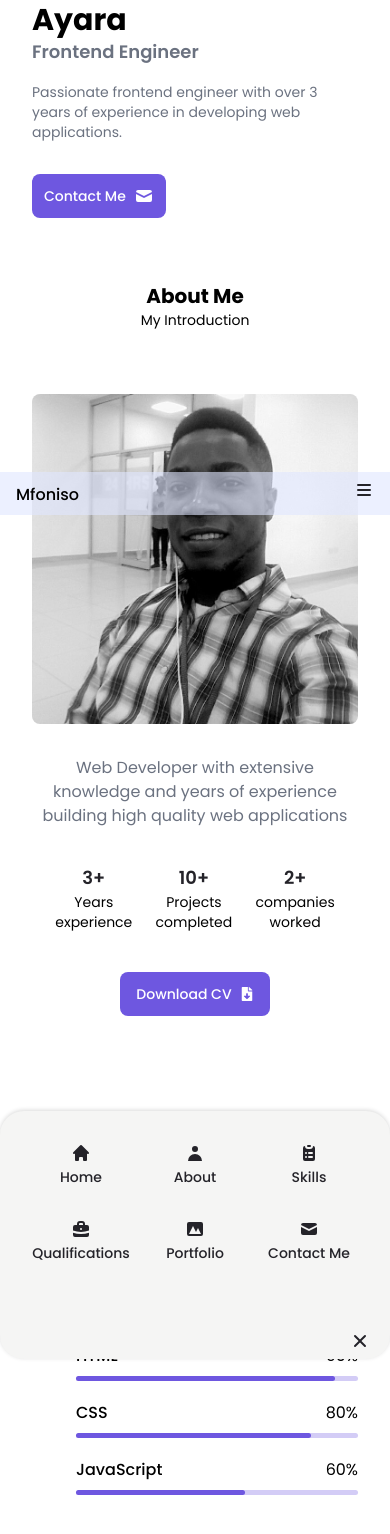
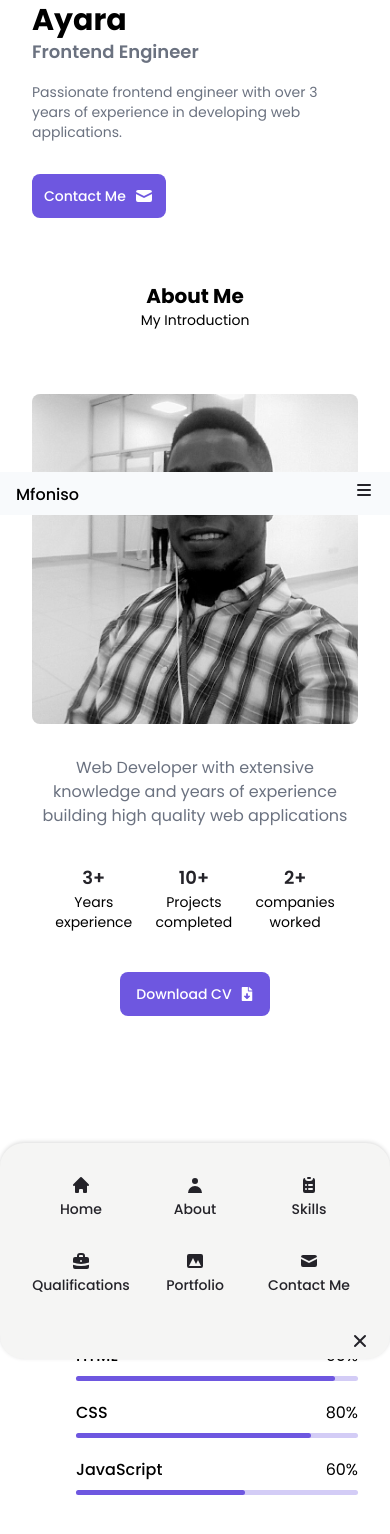
Before and after one commit to Lirac/portfolio, a Next.js app: page / in a window 390 px wide. Shown: the part 329-1863 px from the top of the page. Built offline with nearby package versions, Linux system fonts and the light colour scheme.

Commit message:
Redesign mobile nav

```diff
--- a/components/Nav.jsx
+++ b/components/Nav.jsx
@@ -34,7 +34,7 @@ function Nav() {
 
   return (
     <>
-      <nav className="w-full fixed bottom-0 left-0 z-10 md:hidden bg-indigo-100/60 py-2">
+      <nav className="w-full fixed bottom-0 left-0 z-10 md:hidden bg-slate-50 py-2">
         <div className="max-w-[768px] flex justify-between mx-4 items-end">
           <a className="hover:text-[#492cd8] font-medium" href="#">
             Mfoniso
@@ -43,7 +43,7 @@ function Nav() {
           <div
             className={`bg-stone-100 fixed  ${
               showNav ? 'bottom-0' : 'bottom-[-100%]'
-            } left-0 w-full px-6 pt-8 pb-16 shadow-[0_-1px_4px_rgba(0,0,0,0.15)] rounded-3xl transition-all duration-500`}
+            } left-0 w-full px-6 pt-8 pb-8 shadow-[0_-1px_4px_rgba(0,0,0,0.15)] rounded-3xl transition-all duration-500`}
           >
             <ul className="grid grid-cols-3 gap-y-8">
               <Link href="/">
```
